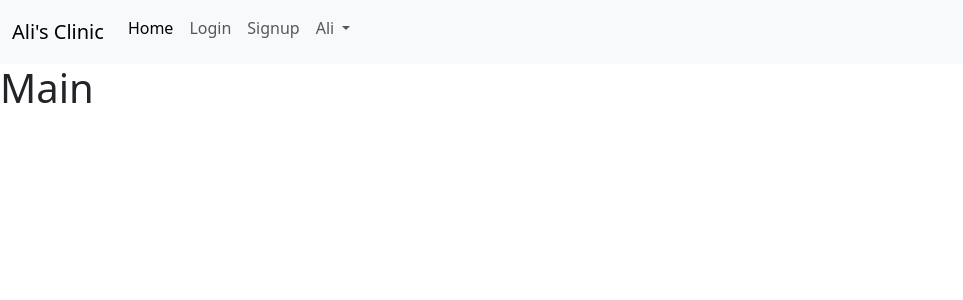
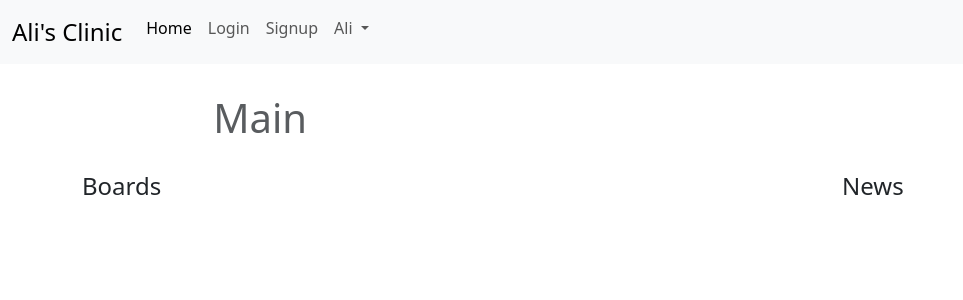
Before and after one commit to afy861345/ALI, a Django app: page /main/ in a window 1280 px wide. Shown: the top 300 px of the page, without its empty margins (0-963 px from the left). Run offline with Django 5.2, Linux system fonts and the light colour scheme; some libraries are stand-ins or nearby versions.

Commit message:
initial commit

```diff
--- a/templates/home/main.html
+++ b/templates/home/main.html
@@ -2,6 +2,22 @@
 {%block title%}
 Main
 {%endblock%}
+{%block breadcrumb%}
+<div class="col-10 offset-2 mt-4">
+    <ol class="breadcrumb">
+        <li class="breadcrumb-item active fs-1" >Main</li>
+    </ol>
+</div>
+{%endblock%}
 {%block content %}
-<h1>Main</h1>
+<div class="container">
+    <div class="row">
+        <div class="col-8 my-2">
+            <h4>Boards</h4>
+        </div>
+        <div class="col-1 my-2">
+            <h4>News</h4>
+        </div>
+    </div>
+</div>
 {%endblock%}
--- a/templates/index.html
+++ b/templates/index.html
@@ -1,6 +1,7 @@
 {%load static%}
 <!DOCTYPE html>
 <html lang="en">
+
 <head>
     <meta charset="UTF-8">
     <meta name="viewport" content="width=device-width, initial-scale=1.0">
@@ -10,8 +11,11 @@
 
 <body>
     {%include 'navbar.html'%}
+    {%block breadcrumb%}
+    {%endblock%}
     {%block content %}
     {%endblock%}
     <script src="{%static 'js/bootstrap.bundle.js'%}"></script>
 </body>
+
 </html>
--- a/templates/navbar.html
+++ b/templates/navbar.html
@@ -1,6 +1,6 @@
 <nav class="navbar navbar-expand-lg bg-body-tertiary">
     <div class="container-fluid">
-      <a class="navbar-brand" href="#">Ali's Clinic</a>
+      <a class="navbar-brand fs-4" href="#">Ali's Clinic</a>
       <button class="navbar-toggler" type="button" data-bs-toggle="collapse" data-bs-target="#navbarSupportedContent" aria-controls="navbarSupportedContent" aria-expanded="false" >
         <span class="navbar-toggler-icon"></span>
       </button>
```
